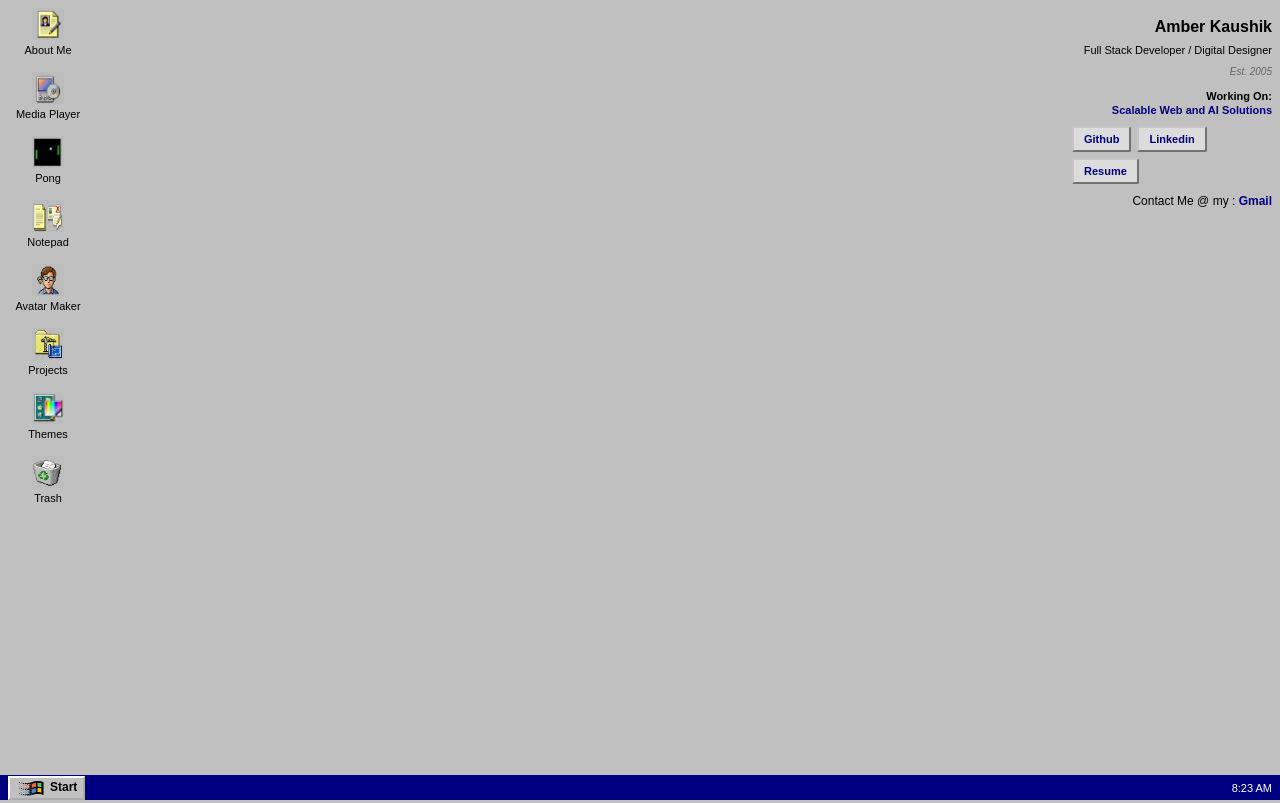
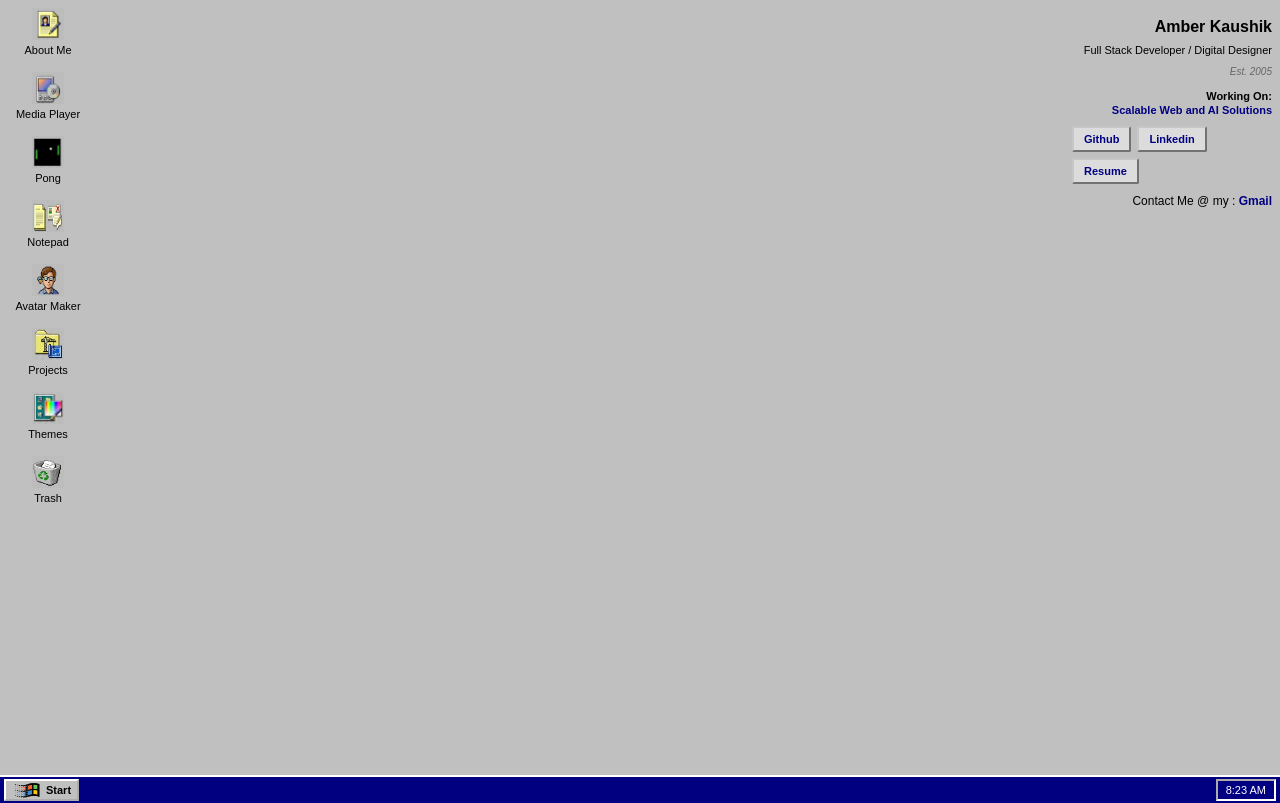
Before and after one commit to amber305/98_portfolio, a React (Vite) app: page / in a window 1280 px wide. Built offline with nearby package versions, Linux system fonts and the light colour scheme.

Commit message:
taskbar queue logic

```diff
--- a/src/App.css
+++ b/src/App.css
@@ -180,13 +180,16 @@
 }
 
 .taskbar {
-  height: 25px;
+  height: 28px;
   background: #000080;
   color: #fff;
   display: flex;
   align-items: center;
-  padding: 0 8px;
+  padding: 0 4px;
   box-sizing: border-box;
+  border-top: 2px solid #fff;
+  box-shadow: 0 -1px 0 #dfdfdf;
+  z-index: 10000;
 }
 
 .taskbar .start-button {
@@ -196,18 +199,55 @@
   border: 2px outset #fff;
   font-size: 11px;
   cursor: pointer;
-  margin-right: 20px;
-  font-weight: 600;
-  font-size: 12px;
+  margin-right: 8px;
+  font-weight: bold;
+  display: flex;
+  align-items: center;
+  height: 22px;
+  box-sizing: border-box;
 }
 
 .taskbar .task-items {
   flex: 1;
+  display: flex;
+  gap: 4px;
   padding-left: 8px;
+  padding-right: 8px;
+  overflow: hidden;
+}
+
+.taskbar-item {
+  background: #c0c0c0;
+  color: #000;
+  border: 2px outset #fff;
+  padding: 2px 8px;
+  font-size: 11px;
+  cursor: pointer;
+  display: flex;
+  align-items: center;
+  font-weight: bold;
+  height: 22px;
+  box-sizing: border-box;
+  min-width: 80px;
+  max-width: 150px;
+  white-space: nowrap;
+  overflow: hidden;
+  text-overflow: ellipsis;
+}
+
+.taskbar-item.active {
+  border-style: inset;
+  background: #d4d0c8;
 }
 
 .taskbar .tray {
   font-size: 11px;
+  border: 2px inset #fff;
+  padding: 2px 8px;
+  height: 22px;
+  display: flex;
+  align-items: center;
+  box-sizing: border-box;
 }
 
 
@@ -309,7 +349,7 @@
 /* Start Menu */
 .start-menu {
   position: absolute;
-  bottom: 25px; /* above the taskbar */
+  bottom: 28px; /* above the taskbar */
   left: 0;
   width: 200px;
   background: #c0c0c0;
--- a/src/components/taskbar/Taskbar.jsx
+++ b/src/components/taskbar/Taskbar.jsx
@@ -1,6 +1,7 @@
-import React, { useState, useEffect } from 'react';
+import React, { useState, useEffect, useContext } from 'react';
 import startIcon from '../../assets/icons/startButton.png';
 import StartMenu from './StartMenu';
+import { WindowContext } from '../../context/WindowContext';
 
 function formatTime(date) {
   let hours = date.getHours();
@@ -15,6 +16,7 @@
 const Taskbar = () => {
   const [time, setTime] = useState(formatTime(new Date()));
   const [isStartOpen, setIsStartOpen] = useState(false);
+  const { windows, activeWindowId, focusWindow } = useContext(WindowContext);
 
   useEffect(() => {
     const timer = setInterval(() => {
@@ -33,7 +35,17 @@
         <img src={startIcon} alt="Start" className='start-icon' />
         <span className="start-label">Start</span>
       </div>
-      <div className="task-items"></div>
+      <div className="task-items">
+        {windows.map((w) => (
+          <div
+            key={w.id}
+            className={`taskbar-item ${activeWindowId === w.id ? 'active' : ''}`}
+            onClick={() => focusWindow(w.id)}
+          >
+            {w.title}
+          </div>
+        ))}
+      </div>
       <div className="tray">{time}</div>
     </div>
   );
--- a/src/components/windows/WindowManager.jsx
+++ b/src/components/windows/WindowManager.jsx
@@ -3,8 +3,7 @@
 import Window from './Window';
 
 const WindowManager = () => {
-  const { windows, closeWindow } = useContext(WindowContext);
-  const [activeWindowId, setActiveWindowId] = useState(null);
+  const { windows, closeWindow, activeWindowId, focusWindow } = useContext(WindowContext);
 
   // Keep windows stacked with the most recently opened or focused on top.
   const orderedWindows = useMemo(() => {
@@ -28,7 +27,7 @@
           windowData={windowData}
           zIndex={100 + index}
           isActive={windowData.id === activeWindowId || (!activeWindowId && index === orderedWindows.length - 1)}
-          onFocus={() => setActiveWindowId(windowData.id)}
+          onFocus={() => focusWindow(windowData.id)}
           onClose={() => closeWindow(windowData.id)}
         />
       ))}
--- a/src/context/WindowContext.jsx
+++ b/src/context/WindowContext.jsx
@@ -8,18 +8,28 @@
 
 export const WindowProvider = ({ children }) => {
   const [windows, setWindows] = useState([]);
+  const [activeWindowId, setActiveWindowId] = useState(null);
   const [background, setBackground] = useState({ type: 'color', value: '#c0c0c0' });
 
   const openWindow = (windowData) => {
-    setWindows((prev) => [...prev, { id: Date.now(), ...windowData }]);
+    const id = Date.now();
+    setWindows((prev) => [...prev, { id, ...windowData }]);
+    setActiveWindowId(id);
   };
 
   const closeWindow = (id) => {
     setWindows((prev) => prev.filter((w) => w.id !== id));
+    if (activeWindowId === id) {
+      setActiveWindowId(null);
+    }
+  };
+
+  const focusWindow = (id) => {
+    setActiveWindowId(id);
   };
 
   return (
-    <WindowContext.Provider value={{ windows, openWindow, closeWindow, background, setBackground }}>
+    <WindowContext.Provider value={{ windows, openWindow, closeWindow, background, setBackground, activeWindowId, focusWindow }}>
       {children}
     </WindowContext.Provider>
   );
```
